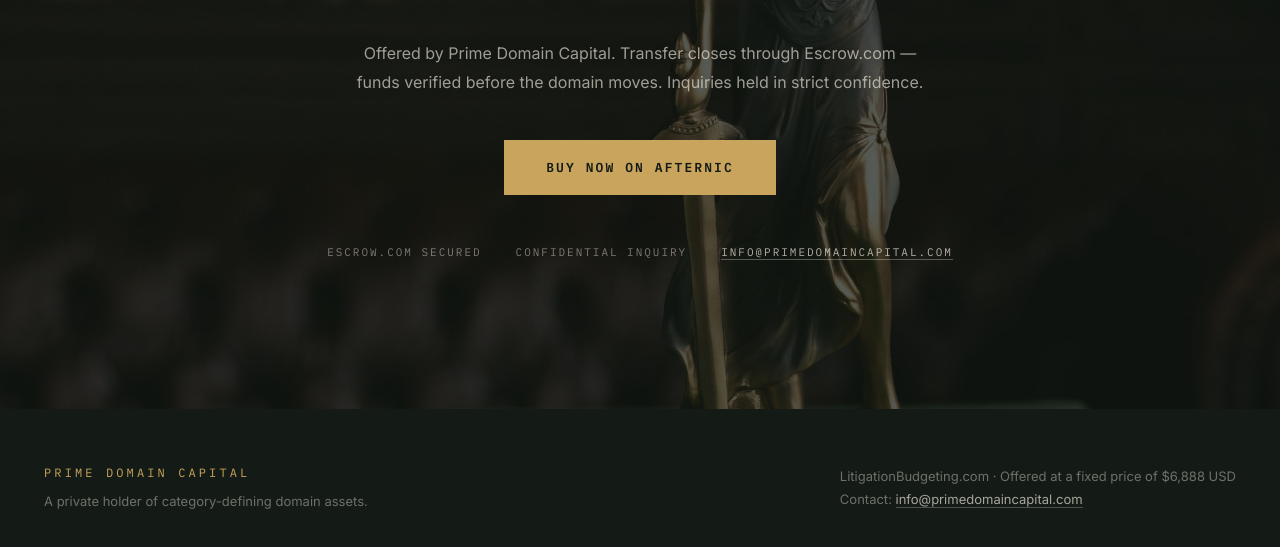
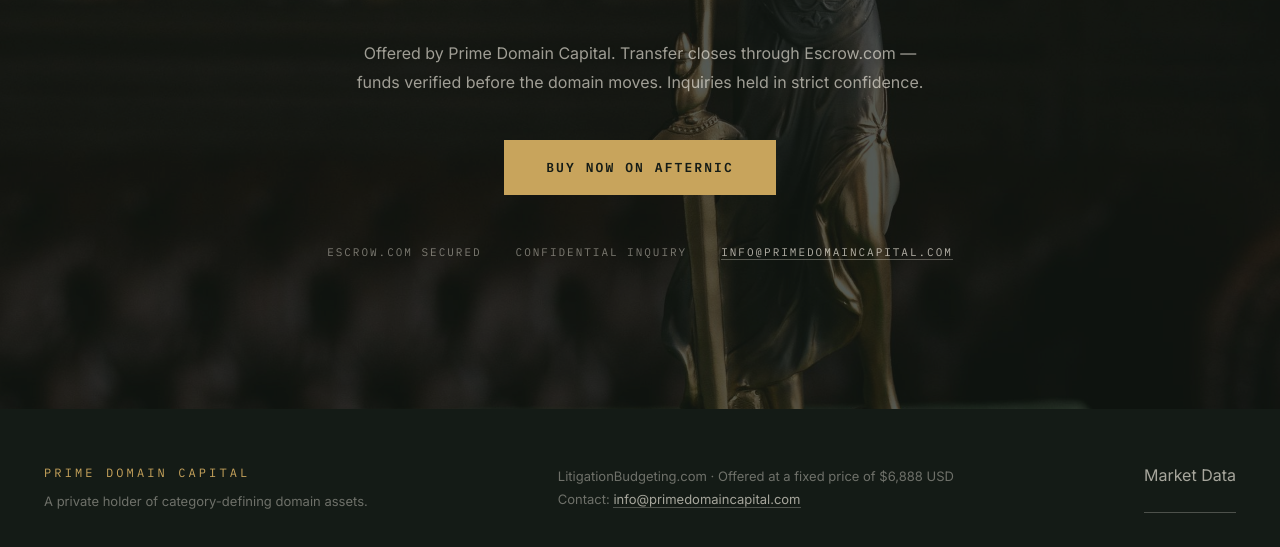
Before and after one commit to primedomaincapital/litigationbudgeting, a plain HTML site: page index.html in a window 1280 px wide. Shown: the part 6255-6802 px from the top of the page. Drawn offline with Linux system fonts and the light colour scheme.

Commit message:
Add Market Data link to homepage footer

```diff
--- a/index.html
+++ b/index.html
@@ -305,6 +305,7 @@ footer a{color:rgba(246,241,229,.65);text-decoration:none;border-bottom:1px soli
     <p style="margin-top:10px">A private holder of category-defining domain assets.</p>
   </div>
   <p>LitigationBudgeting.com · Offered at a fixed price of $6,888 USD<br>Contact: <a href="mailto:info@primedomaincapital.com">info@primedomaincapital.com</a></p>
+<a href="https://litigationbudgeting.com/market-data">Market Data</a>
 </footer>
 
 <script>
```
